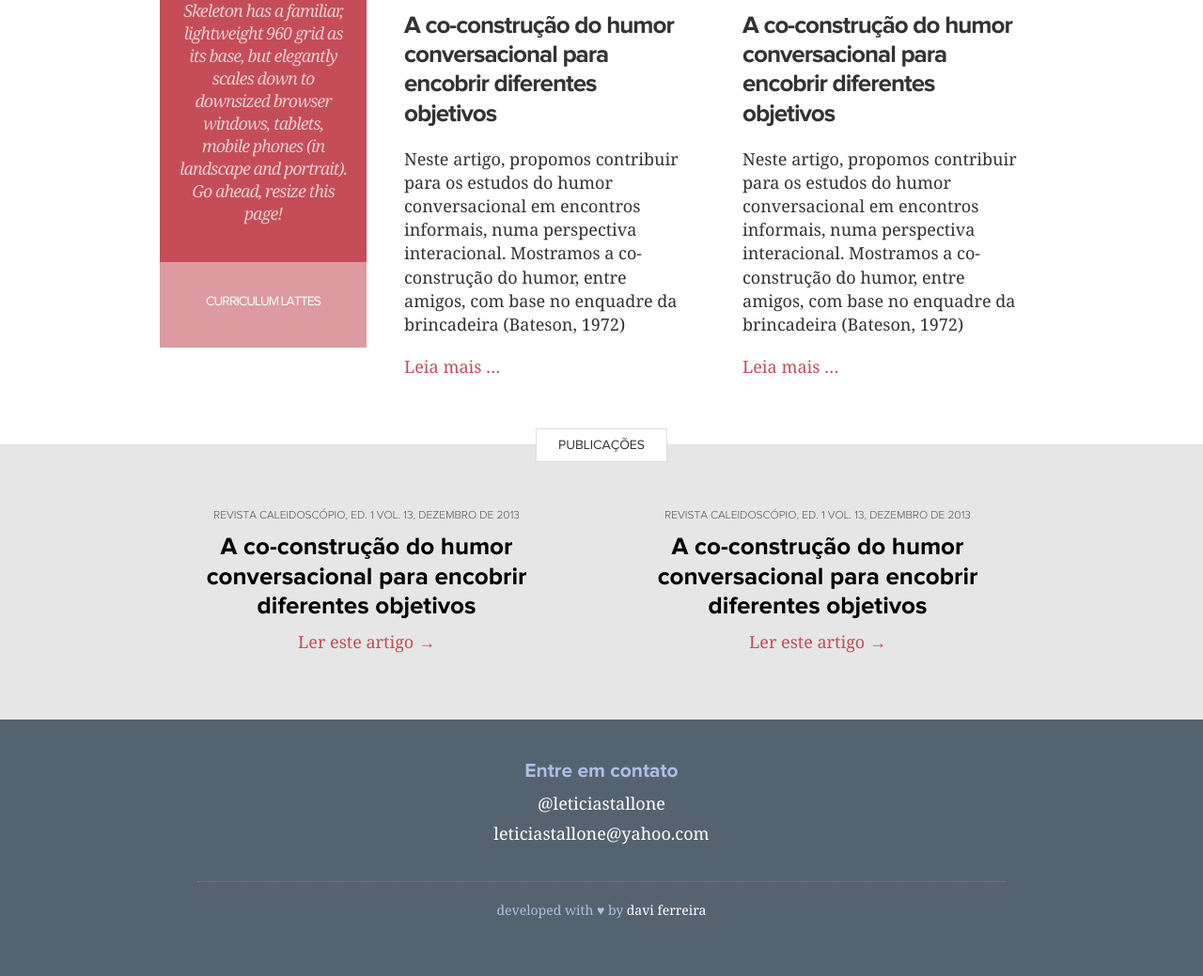
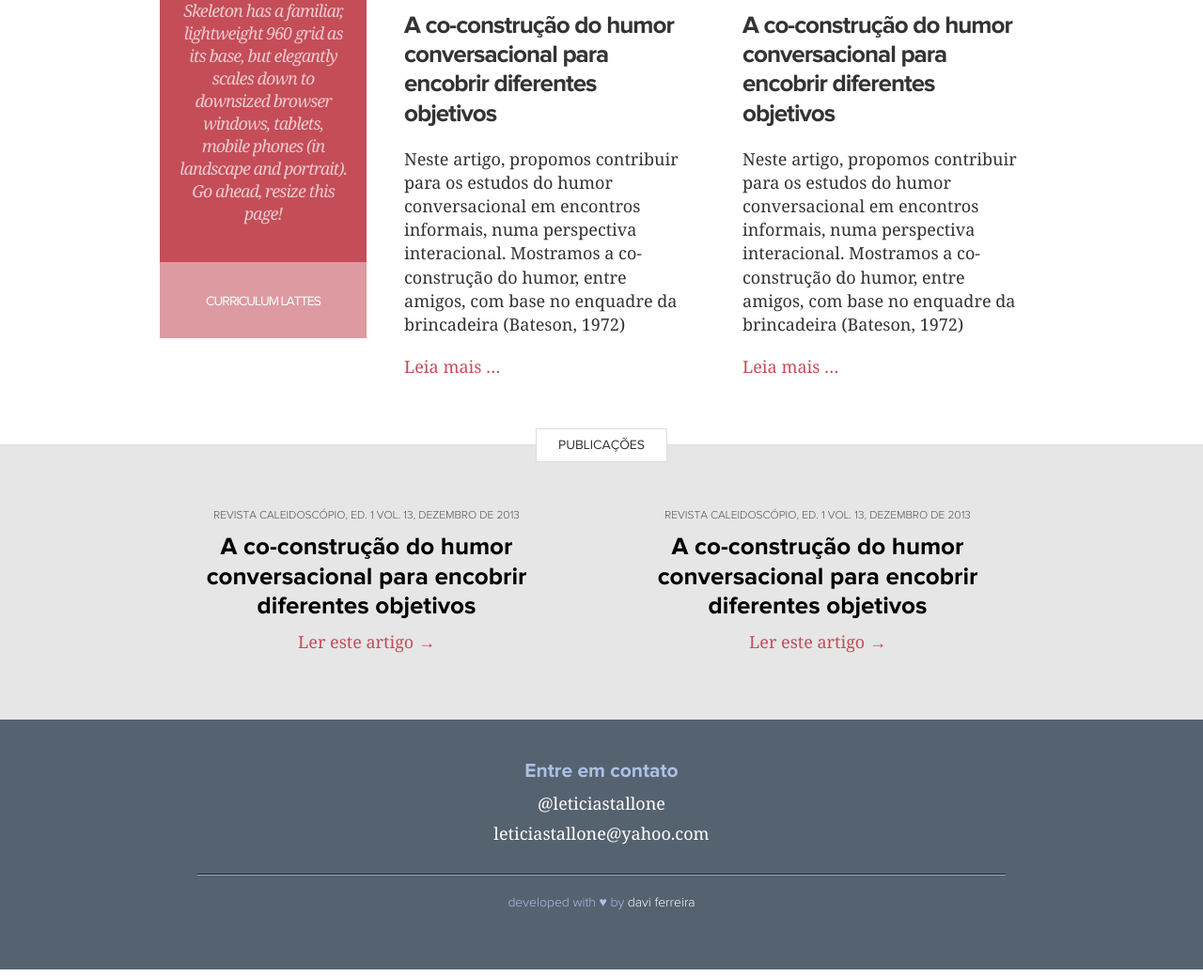
Before and after one commit to daviferreira/leticiastallone.com, a Django app: page / in a window 1280 px wide. Shown: the part 499-1538 px from the top of the page at 94% size. Run offline with Django 3.2, Linux system fonts and the light colour scheme; data that the repository does not hold is empty.

Commit message:
Applies small adjustments to styles and header

```diff
--- a/leticiastallone/assets/sass/leticia.scss
+++ b/leticiastallone/assets/sass/leticia.scss
@@ -29,7 +29,7 @@ a {
     }
 }
 
-.hat, .masthead small {
+.hat, .masthead small, .credits {
     font-family: $font_light;
 }
 
@@ -164,6 +164,7 @@ a {
     text-align: center;
     .aside-box {
         padding-top: 30px;
+        padding-bottom: 10px;
         background-color: lighten($link_color, 20);
     }
     .title {
@@ -306,9 +307,13 @@ footer {
         margin-bottom: 10px;
         color: #acc0e6;
     }
+    ul {
+        margin-bottom: 0;
+        padding-bottom: 20px;
+        border-bottom: 1px solid #1b1e24;
+    }
     .credits {
-        margin-top: 40px;
         padding-top: 20px;
-        border-top: 1px dotted darken(#fff, 50);
+        border-top: 1px solid #9eb1d4;
     }
 }
--- a/leticiastallone/templates/base.html
+++ b/leticiastallone/templates/base.html
@@ -18,7 +18,7 @@
         <section id="masthead" class="masthead sixtten columns">
             <div class="box">
                 <header class="eight columns alpha">
-                    <h1 class="title">Letícia Stallone<small>.com</small></h1>
+                    <h1 class="title"><a href="{% url 'home' %}">Letícia Stallone<small>.com</small></a></h1>
                 </header>
                 <div class="eight columns omega">
                     {% show_menu %}
```
Also changed, not shown: leticiastallone/static/stylesheets/leticia.css.
